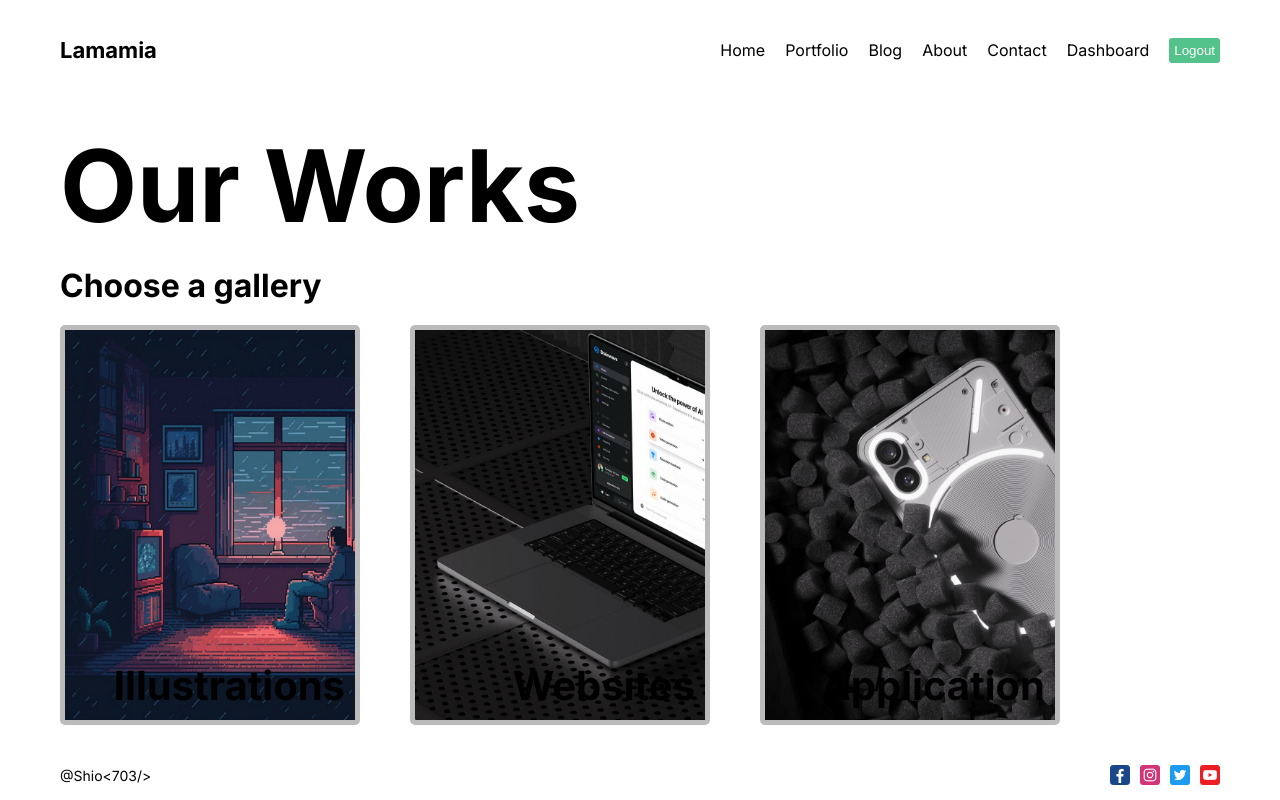
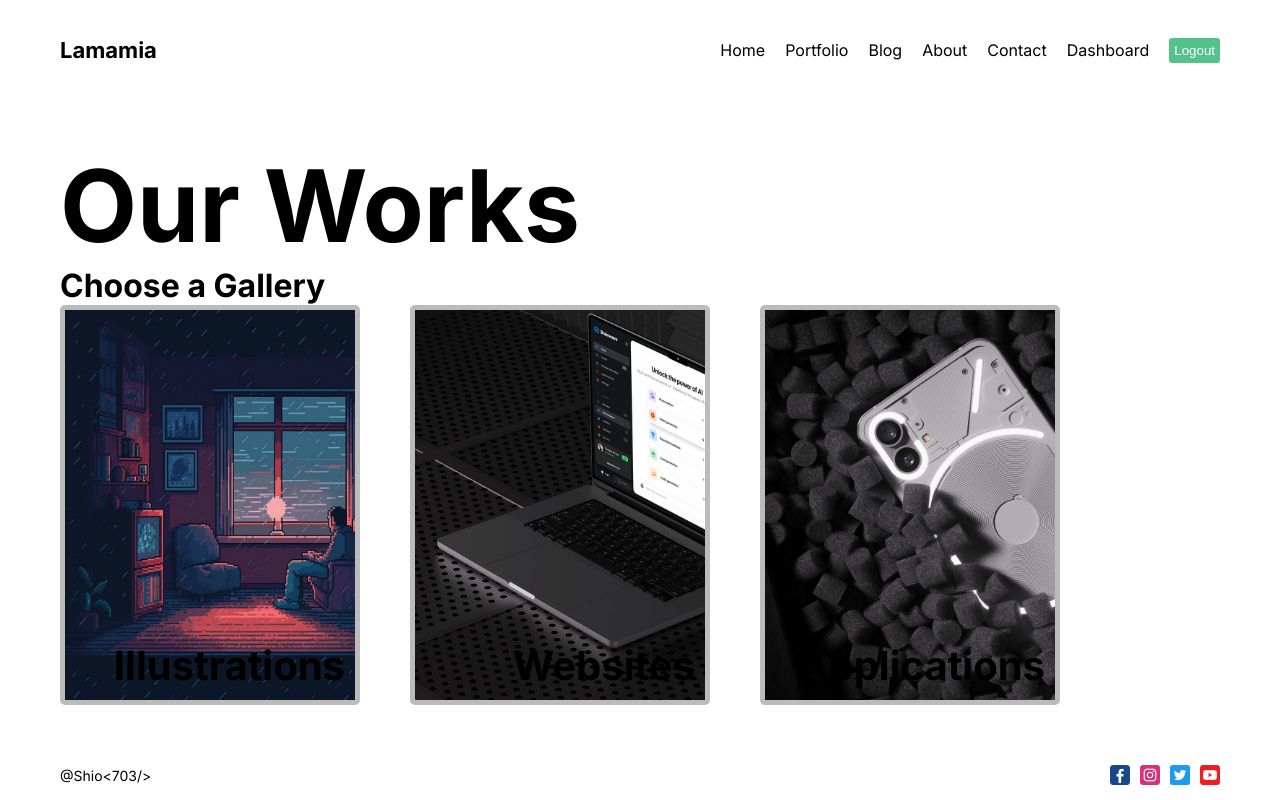
Before and after one commit to Shio703/project-CodeIT, a Next.js app: page /portfolio in a window 1280 px wide. Built offline with nearby package versions, Linux system fonts and the light colour scheme.

Commit message:
Portfolio & Blog Pages + Categoryes

```diff
--- a/src/app/portfolio/[category]/page.jsx
+++ b/src/app/portfolio/[category]/page.jsx
@@ -1,8 +1,6 @@
 import React from 'react'
 
 function Category({params}) {
-
-  console.log(params)
   return (
     <div>{params.category}</div>
   )
--- a/src/app/portfolio/layout.jsx
+++ b/src/app/portfolio/layout.jsx
@@ -1,11 +1,12 @@
 import React from "react";
 import styles from "./page.module.css";
 
-function Layout({ children }) {
+function Layout({children}) {
   return (
     <div>
       <h1 className={styles.mainTitle}>Our Works</h1>
       {children}
+
     </div>
   );
 }
--- a/src/app/portfolio/page.jsx
+++ b/src/app/portfolio/page.jsx
@@ -5,16 +5,16 @@ import Link from "next/link";
 function Portfolio() {
   return (
     <div className={styles.container}>
-      <h1 className={styles.sectTitle}>Choose a gallery</h1>
+      <h1 className={styles.secTitle}>Choose a Gallery</h1>
       <div className={styles.items}>
-        <Link href={"/portfolio/illustrations"} className={styles.item}>
+        <Link className={styles.item} href={"/portfolio/illustrations"}>
           <span className={styles.title}>Illustrations</span>
         </Link>
-        <Link href={"/portfolio/websites"} className={styles.item}>
+        <Link className={styles.item} href={"/portfolio/websites"}>
           <span className={styles.title}>Websites</span>
         </Link>
-        <Link href={"/portfolio/application"} className={styles.item}>
-          <span className={styles.title}>Application</span>
+        <Link className={styles.item} href={"/portfolio/applications"}>
+          <span className={styles.title}>Applications</span>
         </Link>
       </div>
     </div>
--- a/src/app/portfolio/page.module.css
+++ b/src/app/portfolio/page.module.css
@@ -16,6 +16,11 @@
   width: 300px;
   height: 400px;
   position: relative;
+  background-size: cover !important;
+}
+
+.item:hover .title {
+  color: #53c28b;
 }
 
 .title {
@@ -26,19 +31,14 @@
   font-weight: bold;
 }
 
-.item:hover .title {
-  color: #53c28b;
+.item:nth-child(1) {
+  background-image: url("/illustration.png");
 }
 
-.item:nth-child(1) {
-  background: url("/illustration.png");
-  background-size: cover;
+.item:nth-child(2) {
+  background-image: url("/websites.jpg");
 }
-.item:nth-child(2) {
-  background: url("/websites.jpg");
-  background-size: cover;
+
+.item:nth-child(3) {
+  background-image: url("/apps.jpg");
 }
-.item:nth-child(3) {
-  background: url("/apps.jpg");
-  background-size: cover;
-}
```
